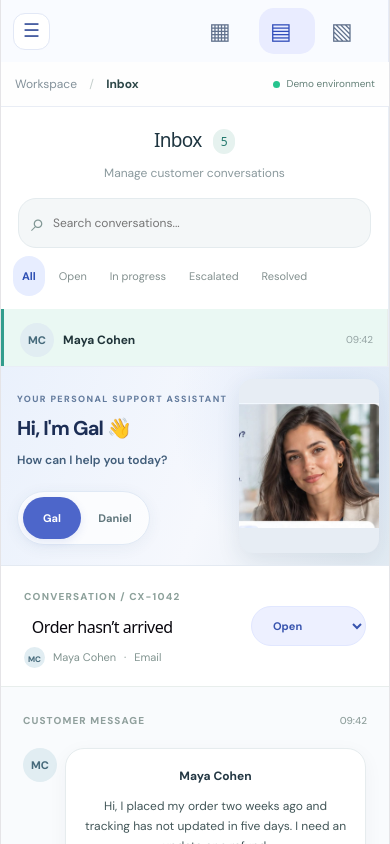
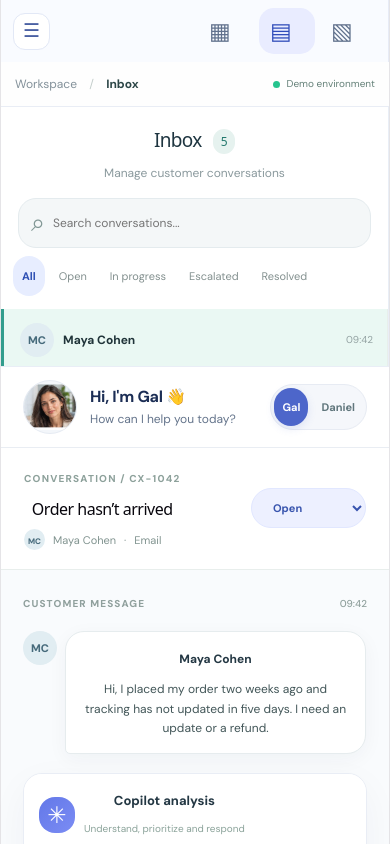
Before and after one commit to tamtam888/CX-Agent-Assist, a React (Vite) app: page / in a window 390 px wide. Shown: the top 844 px of the page. Built offline with nearby package versions, Linux system fonts and the light colour scheme.

Commit message:
design: integrate Gal and Daniel into compact white assistant header

```diff
--- a/src/App.css
+++ b/src/App.css
@@ -209,3 +209,47 @@ html,body,#root{min-height:100%;width:100%;margin:0}
 .cx-filters{display:flex;flex-wrap:wrap;overflow-x:hidden;overflow-y:visible;gap:5px;padding:0 12px 13px}
 .cx-filters button{flex:0 0 auto;border-radius:999px;white-space:nowrap;font-size:11px;padding:8px 9px}
 @media(min-width:591px) and (max-width:850px){.cx-ticket-scroll{overflow:visible}}
+
+
+/* Compact integrated assistant identity — no promotional banner */
+.cx-conversation>.cx-persona-banner,
+.cx-conversation>.cx-persona-banner.gal,
+.cx-conversation>.cx-persona-banner.daniel{
+ position:relative;display:flex;flex-direction:row;flex-wrap:nowrap;align-items:center;
+ gap:13px;min-height:0;height:auto;padding:13px 22px;
+ background:#fff;border-bottom:1px solid #e9edf3;isolation:auto;overflow:visible
+}
+.cx-conversation>.cx-persona-banner:before{display:none}
+.cx-conversation>.cx-persona-banner .cx-persona-portrait{
+ position:relative;order:0;inset:auto;top:auto;right:auto;bottom:auto;
+ width:64px;height:64px;min-width:64px;max-width:64px;flex:0 0 64px;
+ border:1px solid #e6ebf3;border-radius:50%;box-shadow:none;background:#f3f6fa;
+ overflow:hidden;display:flex;align-items:center;justify-content:center
+}
+.cx-conversation>.cx-persona-banner .cx-persona-portrait img{
+ width:100%;height:100%;object-fit:contain;object-position:center;filter:none
+}
+.cx-conversation>.cx-persona-banner .cx-persona-intro{
+ order:1;flex:1 1 auto;flex-basis:auto;min-width:0;padding:0;text-align:left
+}
+.cx-conversation>.cx-persona-banner .cx-persona-kicker{font-size:9px;letter-spacing:.7px;margin:0 0 4px;color:#72829c}
+.cx-conversation>.cx-persona-banner .cx-persona-intro strong{font-size:18px;line-height:1.25;letter-spacing:-.3px}
+.cx-conversation>.cx-persona-banner .cx-persona-intro p{font-size:12px;font-weight:400;margin:3px 0 0;color:#64748b}
+.cx-conversation>.cx-persona-banner .cx-persona-switch{
+ order:2;align-self:center;margin:0 0 0 auto;padding:3px;box-shadow:none;background:#f5f7fb;border-color:#e7ebf3
+}
+.cx-conversation>.cx-persona-banner .cx-persona-switch button{font-size:11px;padding:8px 11px}
+@media(max-width:850px){
+ .cx-conversation>.cx-persona-banner{padding:12px 15px;gap:9px}
+ .cx-conversation>.cx-persona-banner .cx-persona-portrait{width:52px;height:52px;min-width:52px;max-width:52px;flex-basis:52px}
+ .cx-conversation>.cx-persona-banner .cx-persona-intro strong{font-size:16px}
+ .cx-conversation>.cx-persona-banner .cx-persona-kicker{display:none}
+ .cx-conversation>.cx-persona-banner .cx-persona-switch button{padding:7px 8px}
+}
+@media(max-width:590px){
+ .cx-conversation>.cx-persona-banner{min-height:0;height:auto;padding:12px;flex-wrap:wrap}
+ .cx-conversation>.cx-persona-banner .cx-persona-portrait{width:54px;height:54px;min-width:54px;max-width:54px;flex-basis:54px}
+ .cx-conversation>.cx-persona-banner .cx-persona-intro{padding:0;flex:1}
+ .cx-conversation>.cx-persona-banner .cx-persona-switch{width:auto;max-width:100%;margin:0 0 0 auto}
+ .cx-conversation>.cx-persona-banner .cx-persona-switch button{flex:initial;min-width:0}
+}
```
